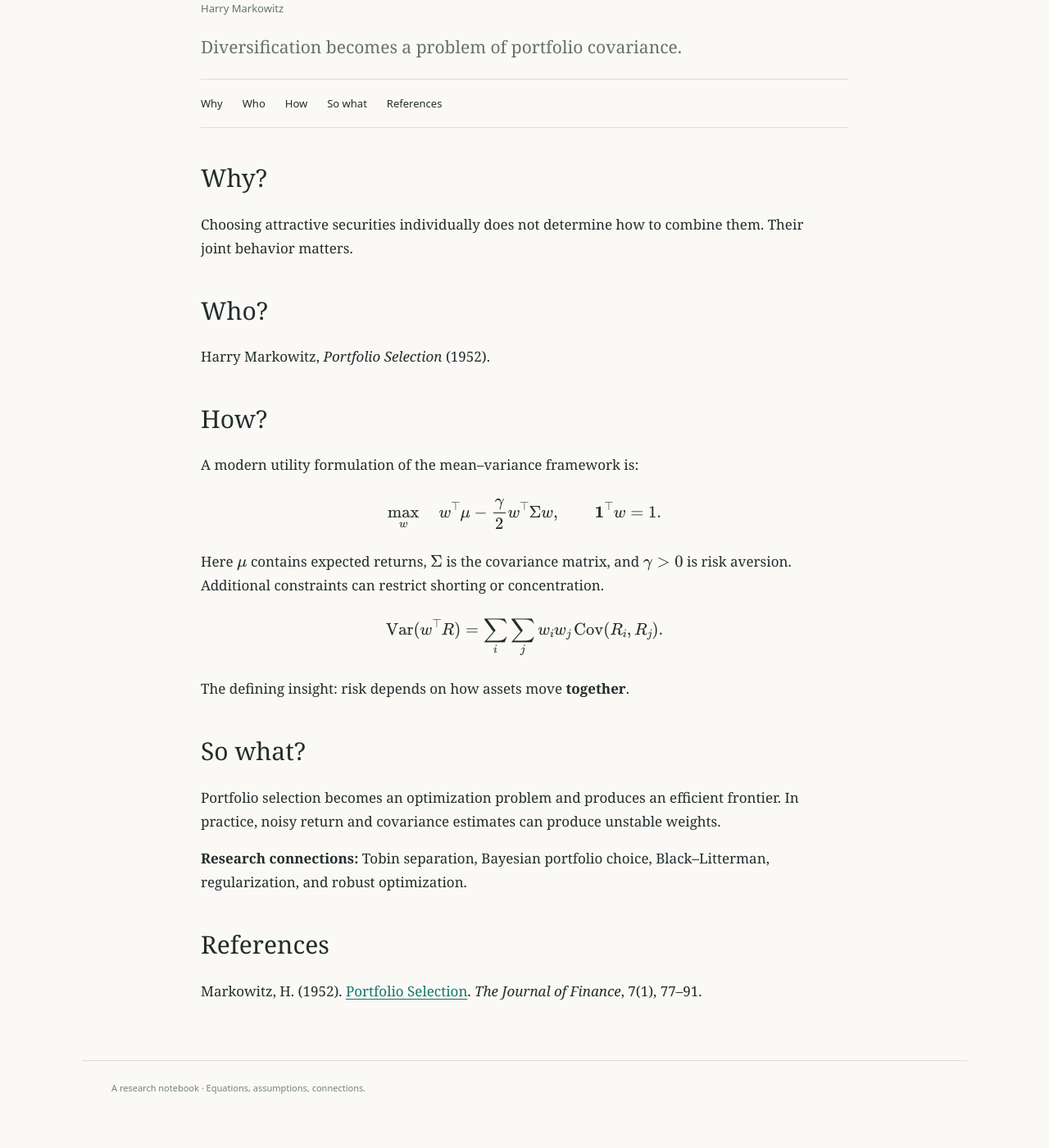
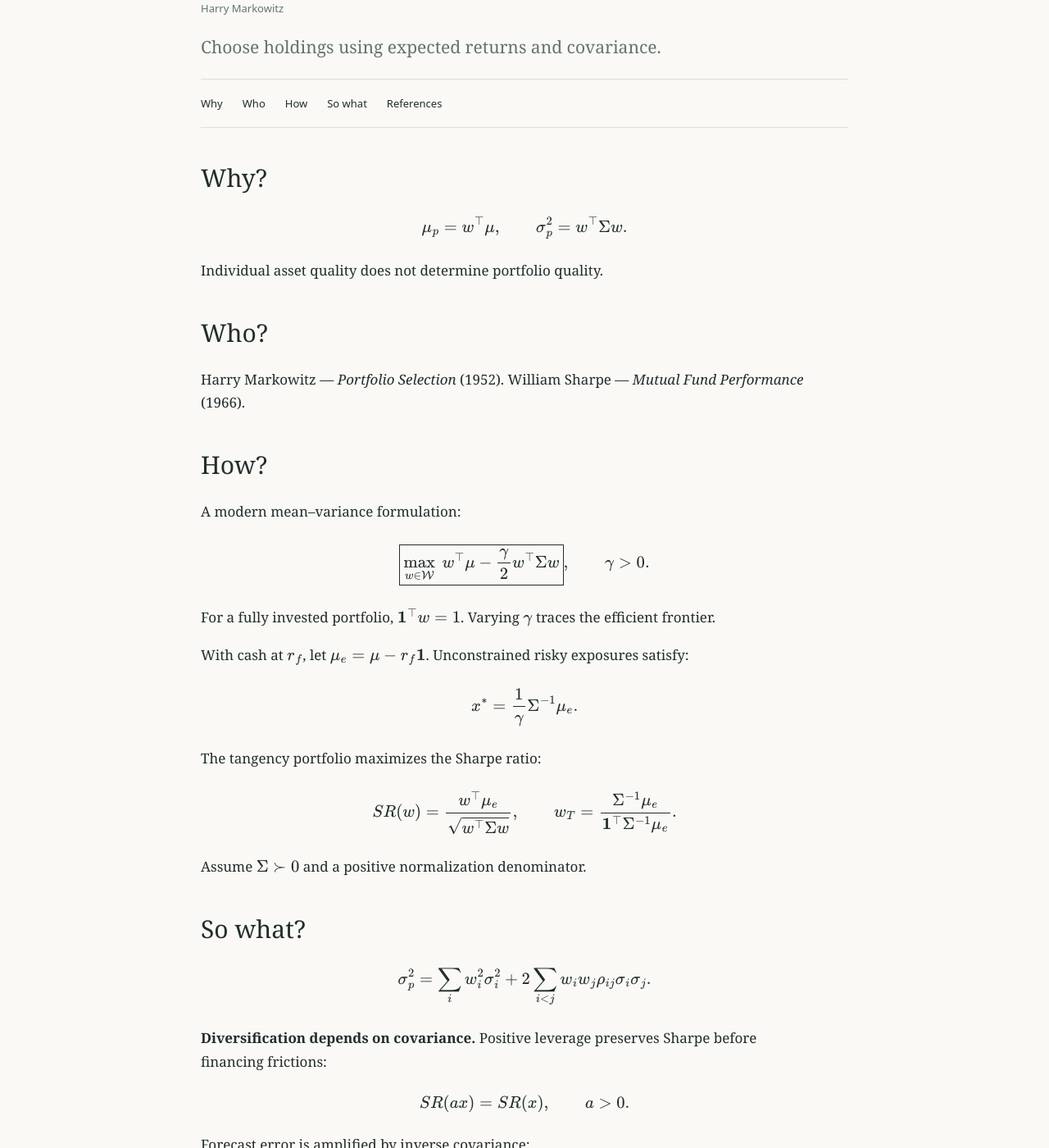
Before and after one commit to WongYatChun/quant_chronicle, a Jekyll site: the page built from _notes/1952-markowitz.md, in a window 1280 px wide and 1400 px high, scrolled down 405 px. Shown: the whole window at 82% size. Built offline with Jekyll 4.4.1, drawn with Linux system fonts in a browser that asks for light colours; before the commit the page ends 1769 px from its top, so only the background shows below that; some of the changed text lies outside the part shown.

Commit message:
Add portfolio theory first draft: 1952-markowitz.md

```diff
--- a/_notes/1952-markowitz.md
+++ b/_notes/1952-markowitz.md
@@ -3,40 +3,71 @@ title: "Markowitz — Mean–Variance Optimization"
 year: 1952
 authors: "Harry Markowitz"
 track: "Portfolio Theory"
-summary: "Diversification becomes a problem of portfolio covariance."
+topic: "Mean–Variance Optimization"
+summary: "Choose holdings using expected returns and covariance."
 ---
 
 ## Why?
 
-Choosing attractive securities individually does not determine how to combine them. Their joint behavior matters.
+$$
+\mu_p=w^\top\mu,\qquad \sigma_p^2=w^\top\Sigma w.
+$$
+
+Individual asset quality does not determine portfolio quality.
 
 ## Who?
 
-Harry Markowitz, *Portfolio Selection* (1952).
+Harry Markowitz — *Portfolio Selection* (1952). William Sharpe — *Mutual Fund Performance* (1966).
 
 ## How?
 
-A modern utility formulation of the mean–variance framework is:
+A modern mean–variance formulation:
 
 $$
-\max_w\quad w^\top\mu-\frac{\gamma}{2}w^\top\Sigma w,
-\qquad \mathbf1^\top w=1.
+\boxed{\max_{w\in\mathcal W}\ w^\top\mu-\frac\gamma2w^\top\Sigma w},
+\qquad \gamma>0.
 $$
 
-Here $\mu$ contains expected returns, $\Sigma$ is the covariance matrix, and $\gamma>0$ is risk aversion. Additional constraints can restrict shorting or concentration.
+For a fully invested portfolio, $\mathbf1^\top w=1$. Varying $\gamma$ traces the efficient frontier.
+
+With cash at $r_f$, let $\mu_e=\mu-r_f\mathbf1$. Unconstrained risky exposures satisfy:
 
 $$
-\operatorname{Var}(w^\top R)=\sum_i\sum_jw_iw_j\operatorname{Cov}(R_i,R_j).
+x^*=\frac1\gamma\Sigma^{-1}\mu_e.
 $$
 
-The defining insight: risk depends on how assets move **together**.
+The tangency portfolio maximizes the Sharpe ratio:
+
+$$
+SR(w)=\frac{w^\top\mu_e}{\sqrt{w^\top\Sigma w}},
+\qquad
+w_T=\frac{\Sigma^{-1}\mu_e}{\mathbf1^\top\Sigma^{-1}\mu_e}.
+$$
+
+Assume $\Sigma\succ0$ and a positive normalization denominator.
 
 ## So what?
 
-Portfolio selection becomes an optimization problem and produces an efficient frontier. In practice, noisy return and covariance estimates can produce unstable weights.
+$$
+\sigma_p^2=\sum_iw_i^2\sigma_i^2+
+2\sum_{i<j}w_iw_j\rho_{ij}\sigma_i\sigma_j.
+$$
 
-**Research connections:** Tobin separation, Bayesian portfolio choice, Black–Litterman, regularization, and robust optimization.
+**Diversification depends on covariance.** Positive leverage preserves Sharpe before financing frictions:
+
+$$
+SR(ax)=SR(x),\qquad a>0.
+$$
+
+Forecast error is amplified by inverse covariance:
+
+$$
+\Delta x^*=\frac1\gamma\Sigma^{-1}\Delta\mu.
+$$
+
+**Connections:** [Estimation risk]({{ '/notes/1986-estimation-regularization/' | relative_url }}) · [Kelly]({{ '/notes/1956-kelly/' | relative_url }}).
 
 ## References
 
-Markowitz, H. (1952). [Portfolio Selection](https://doi.org/10.1111/j.1540-6261.1952.tb01525.x). *The Journal of Finance*, 7(1), 77–91.
+- Markowitz (1952), [Portfolio Selection](https://doi.org/10.1111/j.1540-6261.1952.tb01525.x).
+- Sharpe (1966), *Mutual Fund Performance*.
```
